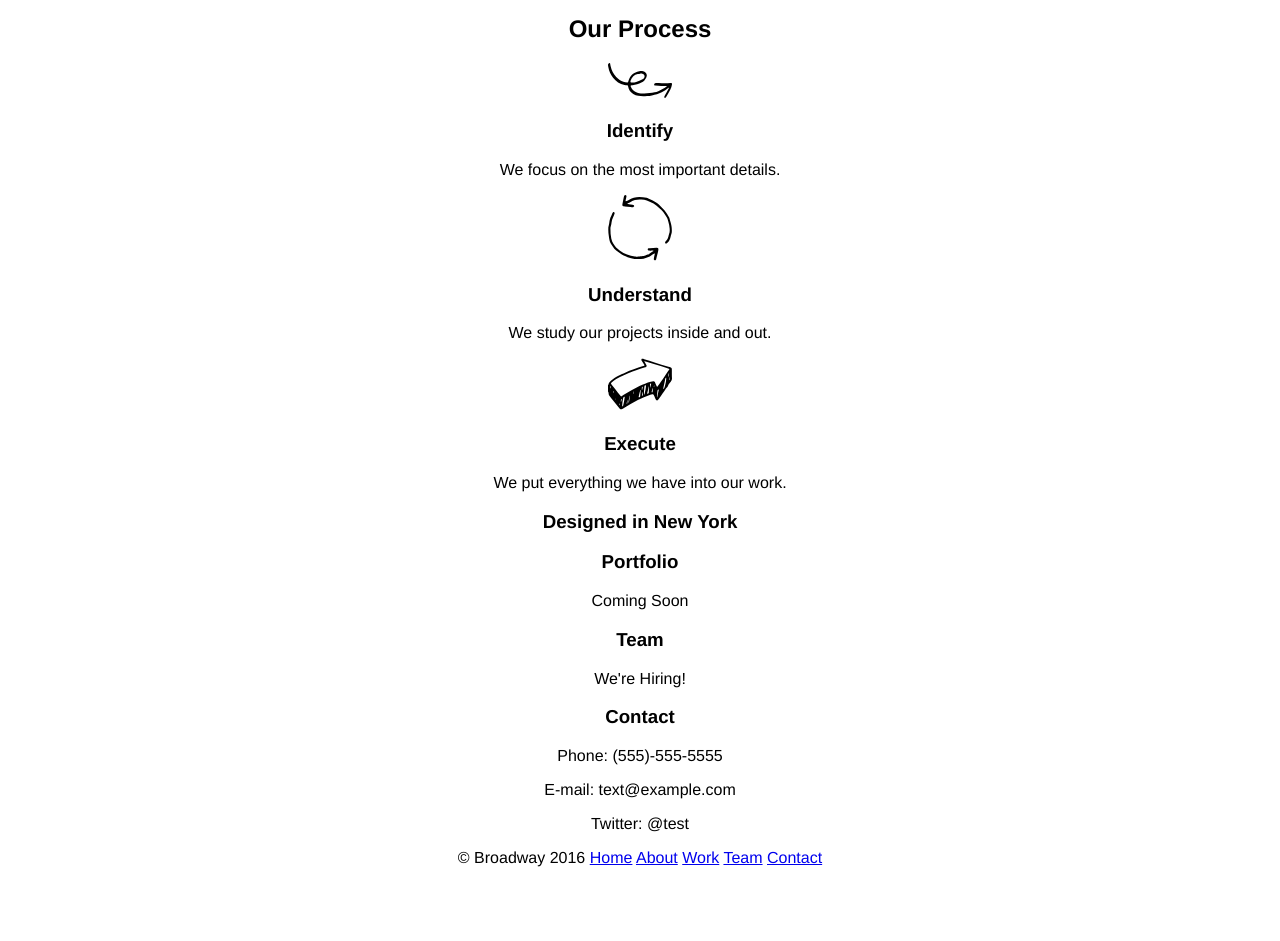
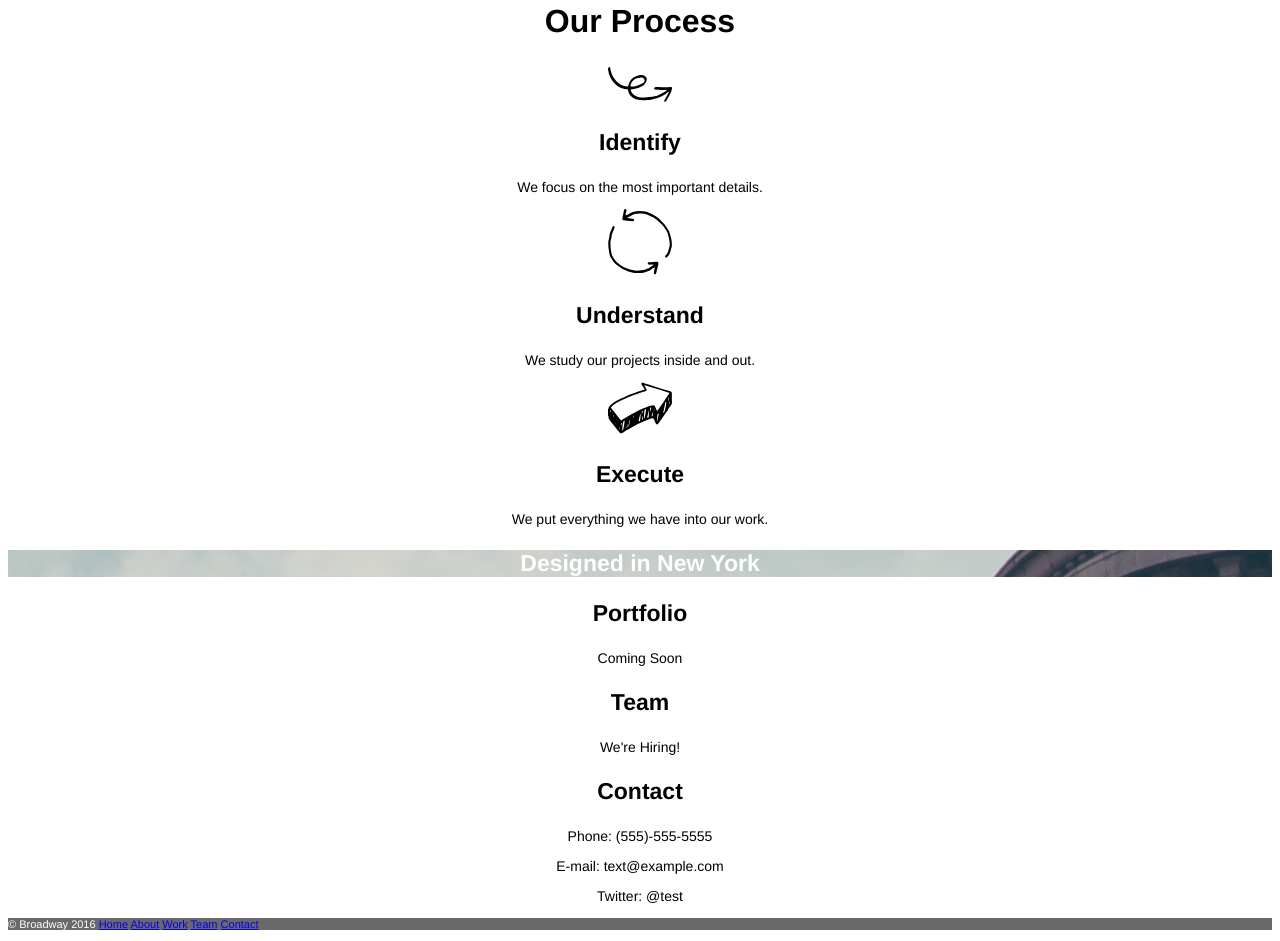
Before and after one commit to linjingt/broadway, a plain HTML site: page index.html in a window 1280 px wide. Shown: the part 333-1274 px from the top of the page. Before the commit the page ends 1216 px from the top, so only its background shows below. Drawn offline with Linux system fonts and the light colour scheme.

Commit message:
Complete all.

```diff
--- a/index.html
+++ b/index.html
@@ -29,7 +29,7 @@
   <p>We put everything we have into our work.</p>
 </div>
 
-    <h3>Designed in New York</h3>
+    <h3 id="designed">Designed in New York</h3>
 
 <div id="portfolio">
   <h3>Portfolio</h3>
--- a/resources/css/style.css
+++ b/resources/css/style.css
@@ -12,4 +12,31 @@ h1{
 p #home{
   font-size: 18px;
   color: white;
+  font-weight: bold;
 }
+
+p{
+  font-size: 14px;
+}
+
+h2{
+  font-size: 32px;
+  font-weight: bold;
+}
+
+h3{
+  font-size: 23px;
+  font-weight: bold;
+}
+
+#designed{
+  color: white;
+  background-image:url(../images/the-flatiron-building.png);
+}
+
+.footnote{
+  font-size: 11px;
+  color: white;
+  background-color: dimgray;
+  text-align: left;
+}
```
